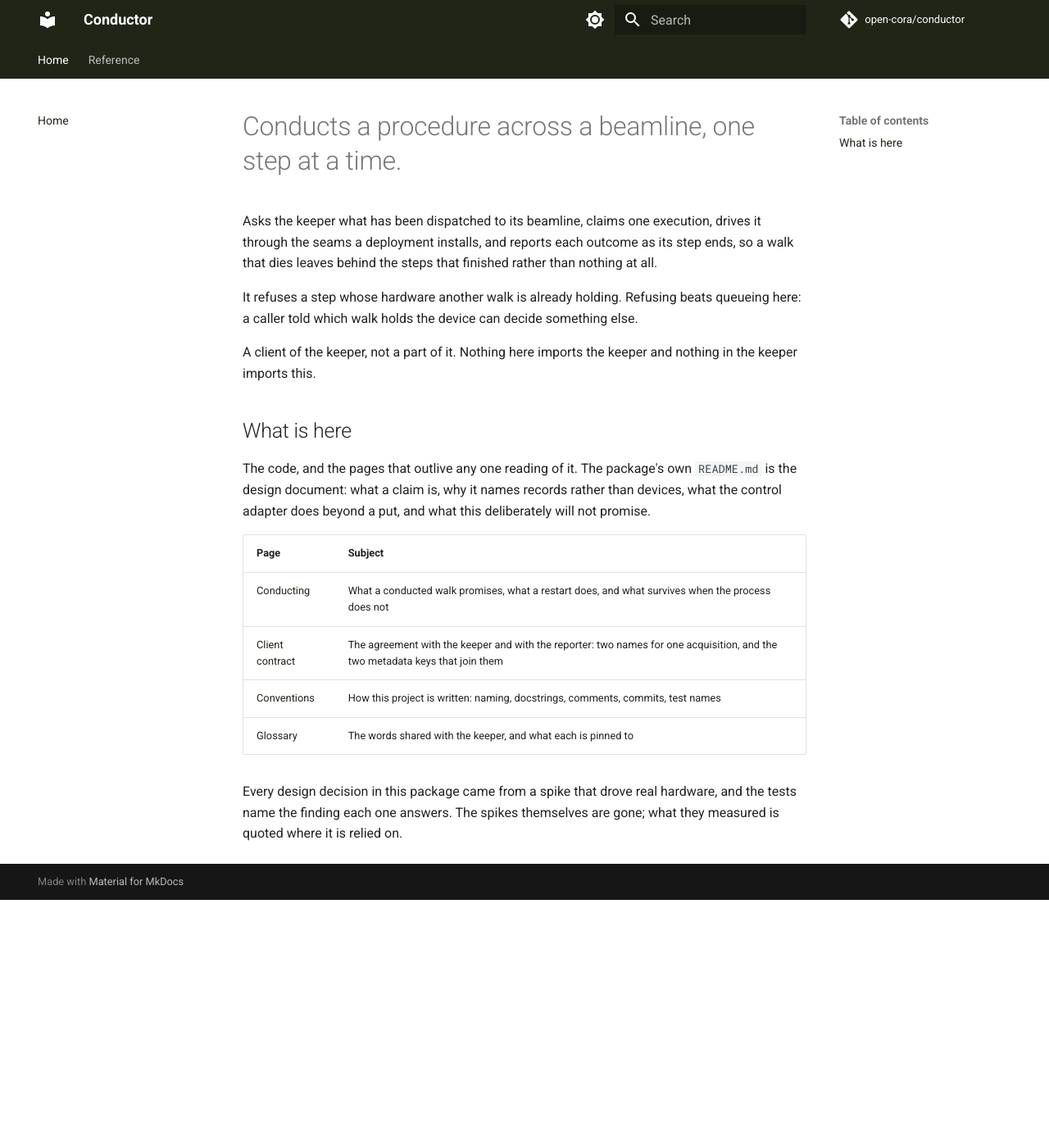
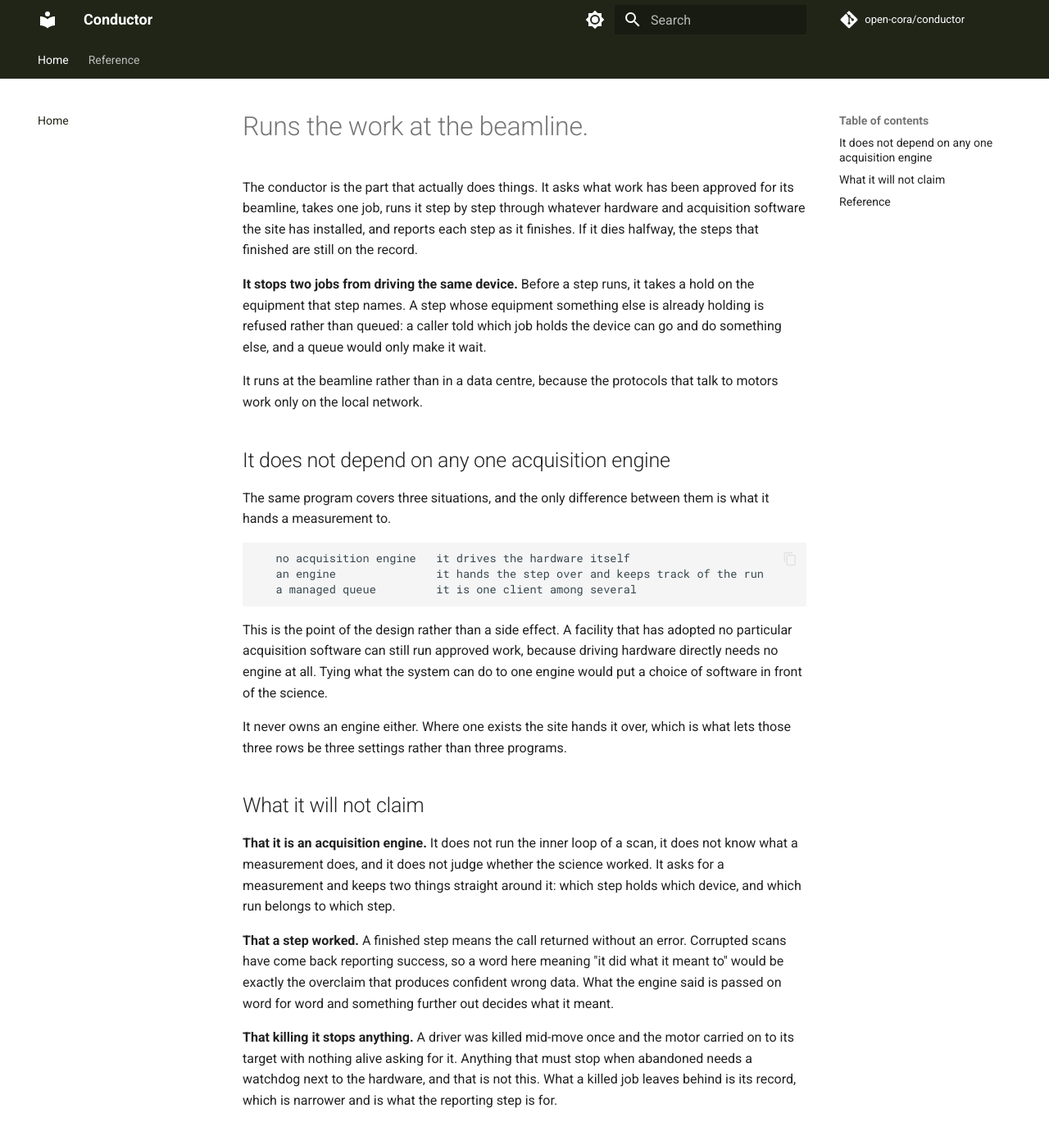
Before and after one commit to open-cora/conductor, an MkDocs documentation site: the page built from docs/index.md, in a window 1280 px wide and 1400 px high, scrolled down 507 px. Shown: the top 1391 px of the window at 82% size. Built offline with MkDocs 1.6.1 and Material for MkDocs 9.7.7, drawn with Linux system fonts in a browser that asks for light colours; some web fonts are replaced; comment, search, counter and statistics services are not loaded; before the commit the page ends 1605 px from its top, so only the background shows below that; some of the changed text lies outside the part shown.

Commit message:
refactor: a step that sends a record to a value is a set, not a move
The word was already carrying two meanings in one document. The glossary
defined "a **move**" as a step kind on one line and said "data that moves"
in the Custody entry fourteen lines later, before any Transfer capability
exists to make it worse. Set is what an EPICS person says out loud, and it
leaves move free for the thing a motor does and for the thing data will do.

Drive was rejected because the conductor drives a procedure, and position
because only a motor has one: a shutter and a filter do not.

Renamed now rather than later because the cost is asymmetric. `"kind":
"move"` is a discriminator string in a `ProcedureDefined` payload and the
step's `describes` is stored on `ExecutionDispatched`, so both are in the
log. With no real records anywhere this is a rename; after a beamline
writes one it is two spellings carried forever.

One change across four projects, which is what this tree is one tree for.
The keeper's SetStep and wire kind, the conductor's Set step and its
Control.set, the thinker's fixtures, and the Step entry in all four
glossaries move together, because the conductor parses what the keeper
writes and a mirror reader should not find the two disagreeing.

The word has at least four senses here and only one of them changed. A
timestamp that does not move when a record is re-read, a status the fold
moves, a caller's next move, a motor physically moving and a file being
moved are all still moves, and each was read rather than swept. Two
deliberate keeps worth naming: the EPICS `.SPMG` field values are Stop,
Pause, Move and Go, which is the control system's vocabulary and not
ours, and Custody's "data that moves" is the sense this rename exists to
protect.

Co-Authored-By: Claude Opus 5 (1M context) <noreply@anthropic.com>

````diff
--- a/docs/index.md
+++ b/docs/index.md
@@ -2,33 +2,70 @@
 template: home.html
 ---
 
-# Conducts a procedure across a beamline, one step at a time.
+# Runs the work at the beamline.
 
-Asks the keeper what has been dispatched to its beamline, claims one execution,
-drives it through the seams a deployment installs, and reports each outcome as
-its step ends, so a walk that dies leaves behind the steps that finished rather
-than nothing at all.
+The conductor is the part that actually does things. It asks what work has been
+approved for its beamline, takes one job, runs it step by step through whatever
+hardware and acquisition software the site has installed, and reports each step
+as it finishes. If it dies halfway, the steps that finished are still on the
+record.
 
-It refuses a step whose hardware another walk is already holding. Refusing beats
-queueing here: a caller told which walk holds the device can decide something else.
+**It stops two jobs from driving the same device.** Before a step runs, it takes
+a hold on the equipment that step names. A step whose equipment something else
+is already holding is refused rather than queued: a caller told which job holds
+the device can go and do something else, and a queue would only make it wait.
 
-A client of the keeper, not a part of it. Nothing here imports the keeper and
-nothing in the keeper imports this.
+It runs at the beamline rather than in a data centre, because the protocols that
+talk to motors work only on the local network.
 
-## What is here
+## It does not depend on any one acquisition engine
 
-The code, and the pages that outlive any one reading of it. The package's own
-`README.md` is the design document: what a claim is, why it names records rather
-than devices, what the control adapter does beyond a put, and what this
-deliberately will not promise.
+The same program covers three situations, and the only difference between them
+is what it hands a measurement to.
+
+```
+   no acquisition engine   it drives the hardware itself
+   an engine               it hands the step over and keeps track of the run
+   a managed queue         it is one client among several
+```
+
+This is the point of the design rather than a side effect. A facility that has
+adopted no particular acquisition software can still run approved work, because
+driving hardware directly needs no engine at all. Tying what the system can do to
+one engine would put a choice of software in front of the science.
+
+It never owns an engine either. Where one exists the site hands it over, which is
+what lets those three rows be three settings rather than three programs.
+
+## What it will not claim
+
+**That it is an acquisition engine.** It does not run the inner loop of a scan,
+it does not know what a measurement does, and it does not judge whether the
+science worked. It asks for a measurement and keeps two things straight around
+it: which step holds which device, and which run belongs to which step.
+
+**That a step worked.** A finished step means the call returned without an error.
+Corrupted scans have come back reporting success, so a word here meaning "it did
+what it meant to" would be exactly the overclaim that produces confident wrong
+data. What the engine said is passed on word for word and something further out
+decides what it meant.
+
+**That killing it stops anything.** A driver was killed mid-move once and the
+motor carried on to its target with nothing alive asking for it. Anything that
+must stop when abandoned needs a watchdog next to the hardware, and that is not
+this. What a killed job leaves behind is its record, which is narrower and is
+what the reporting step is for.
+
+## Reference
 
 | Page | Subject |
 | --- | --- |
-| [Conducting](conducting.md) | What a conducted walk promises, what a restart does, and what survives when the process does not |
-| [Client contract](client-contract.md) | The agreement with the keeper and with the reporter: two names for one acquisition, and the two metadata keys that join them |
-| [Conventions](conventions.md) | How this project is written: naming, docstrings, comments, commits, test names |
-| [Glossary](glossary.md) | The words shared with the keeper, and what each is pinned to |
+| [Conducting](conducting.md) | What a job promises, what a restart does, and what survives when the program does not |
+| [Contract](client-contract.md) | The agreements this keeps at its edges: two names for one measurement, and the keys that join them |
+| [Conventions](conventions.md) | How this project is written: naming, comments, commits, test names |
+| [Glossary](glossary.md) | The words shared with the record, and what each one is pinned to |
 
-Every design decision in this package came from a spike that drove real
-hardware, and the tests name the finding each one answers. The spikes
-themselves are gone; what they measured is quoted where it is relied on.
+Every design decision here came from a spike that drove real hardware, and the
+tests name the finding each one answers. The `README.md` is where those findings
+are quoted, along with what is not built yet and what each missing piece is
+waiting on.
--- a/mkdocs.yml
+++ b/mkdocs.yml
@@ -1,5 +1,5 @@
 site_name: Conductor
-site_description: Walks a procedure across a beamline, one step at a time.
+site_description: Runs the work at the beamline.
 repo_url: https://github.com/open-cora/conductor
 repo_name: open-cora/conductor
 edit_uri: ""
@@ -60,6 +60,6 @@ nav:
   - Home: index.md
   - Reference:
       - Conducting: conducting.md
-      - Client contract: client-contract.md
+      - Contract: client-contract.md
       - Conventions: conventions.md
       - Glossary: glossary.md
--- a/src/conductor/__init__.py
+++ b/src/conductor/__init__.py
@@ -29,8 +29,8 @@ from conductor.outcomes import Broke, Done, Outcome, Refused, Skipped
 from conductor.procedure import (
     Acquire,
     InvalidProcedureError,
-    Move,
     Procedure,
+    Set,
     Step,
 )
 from conductor.seams import (
@@ -58,12 +58,12 @@ __all__ = [
     "InvalidScopeError",
     "Keeper",
     "Ledger",
-    "Move",
     "Outcome",
     "Procedure",
     "Refused",
     "Reporting",
     "Scope",
+    "Set",
     "Skipped",
     "Step",
     "Walk",
````
Also changed, not shown: README.md (+84 -76 lines), docs/conducting.md (+2 -2 lines), docs/glossary.md (+1 -1 lines), 14 other files.
